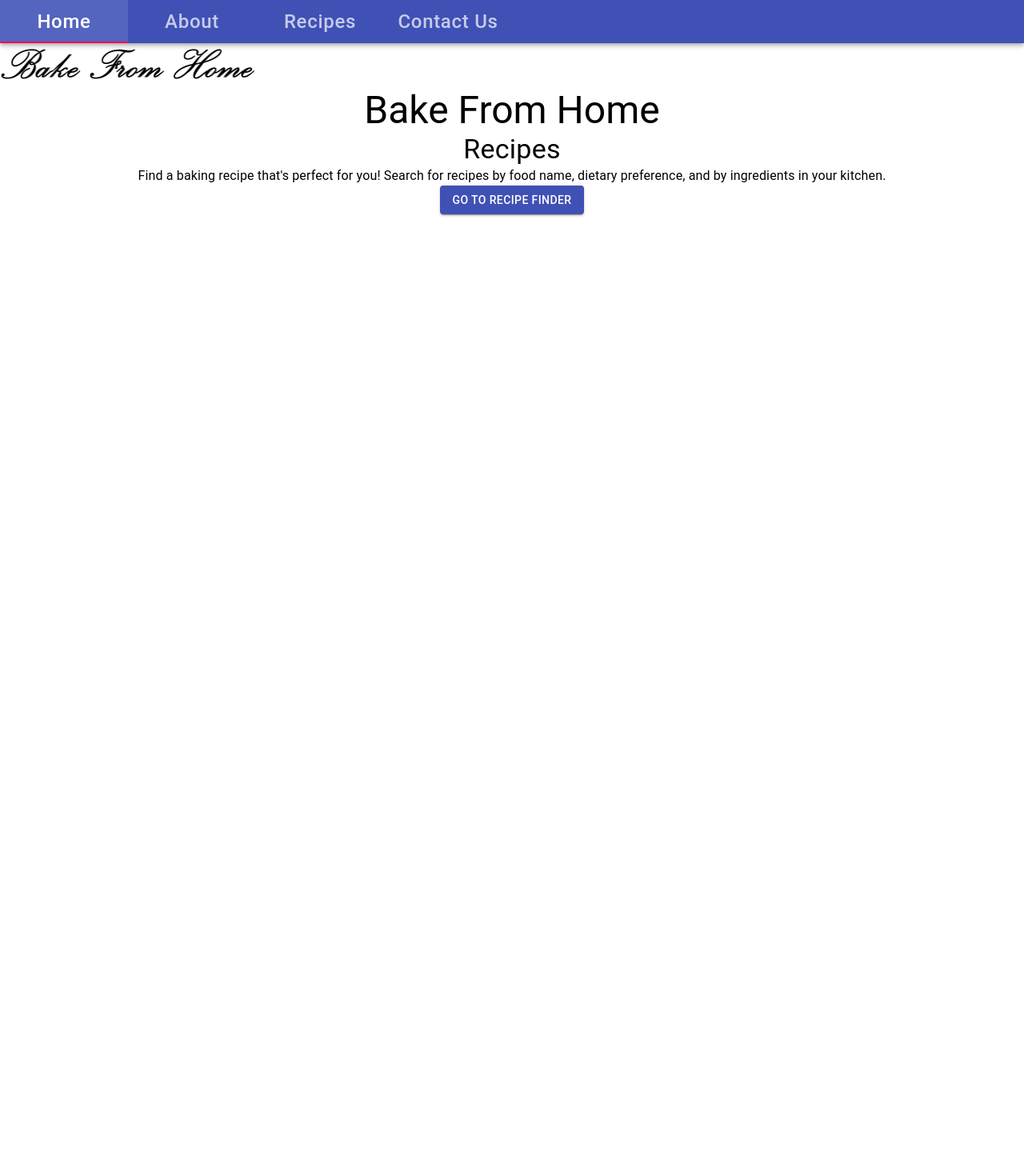
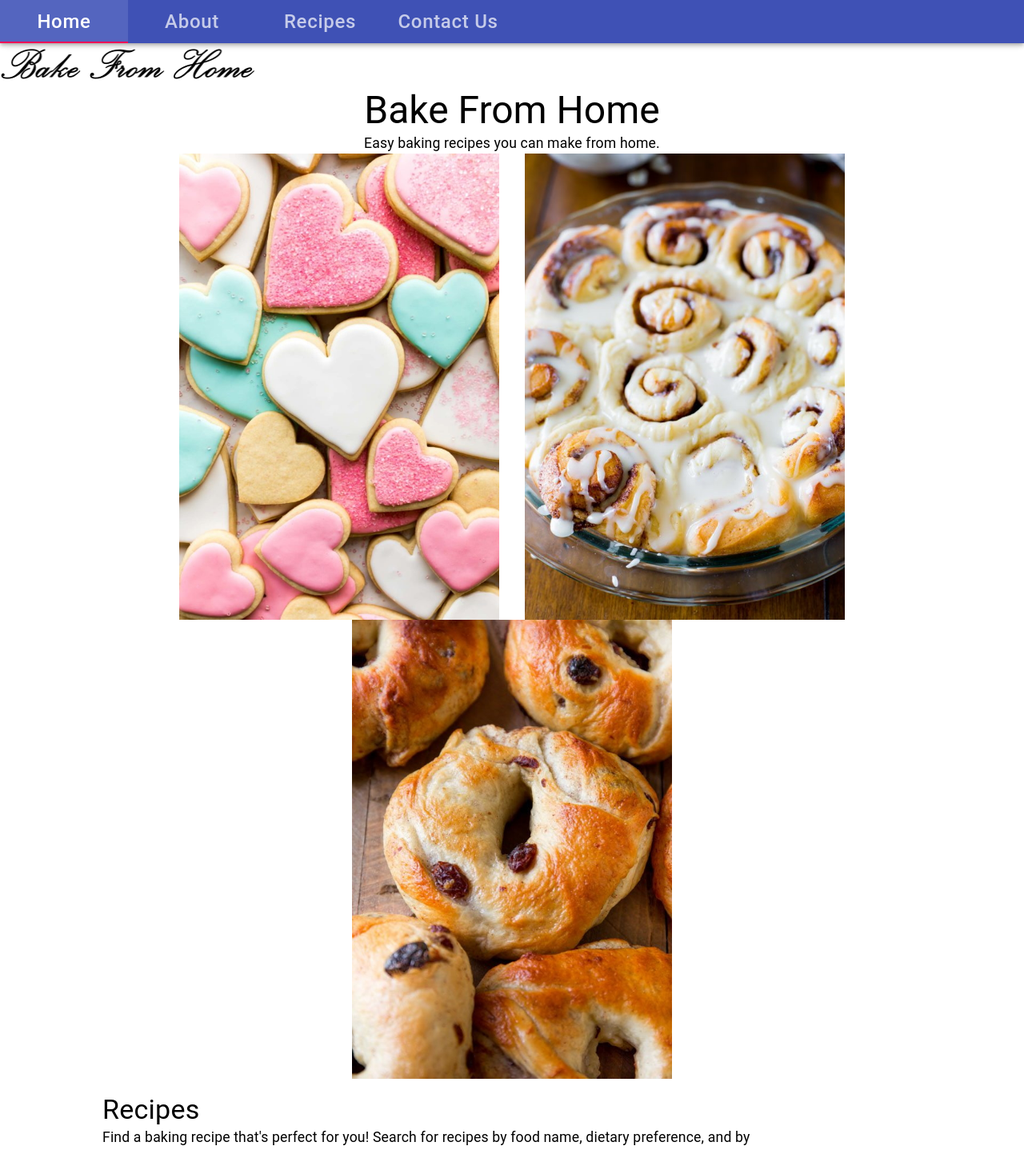
Before and after one commit to chrisvettese/SEG3125-React-Lab, a React (Create React App) app: page / in a window 1280 px wide. Shown: the top 1438 px of the page at 80% size. Before the commit the page ends 800 px from the top, so only its background shows below. Built offline with nearby package versions, Linux system fonts and the light colour scheme.

Commit message:
Going to a new page scrolls to the top

```diff
--- a/src/App.js
+++ b/src/App.js
@@ -4,17 +4,56 @@ import Button from "@material-ui/core/Button";
 import Grid from "@material-ui/core/Grid";
 import {useHistory} from 'react-router-dom';
 import NavBar from "./Common";
+import makeStyles from "@material-ui/core/styles/makeStyles";
+import recipeData from "./resources/recipeText";
+
+const useStyles = makeStyles(() => ({
+    standardText: {
+        fontSize: "1.1em"
+    },
+    bigImage: {
+        width: "25em",
+        height: "auto",
+        paddingLeft: "1em",
+        paddingRight: "1em"
+    },
+    sideAlign: {
+        marginLeft: "10%",
+        maxWidth: "70%"
+    },
+    sideAlignText: {
+        marginLeft: "10%",
+        maxWidth: "70%",
+        fontSize: "1.1em"
+    }
+}));
 
 function App() {
+    const classes = useStyles();
     const history = useHistory();
+
+    if (history.location.state !== undefined && history.location.state.tab !== undefined) {
+        const tab = history.location.state.tab;
+        console.log("TAB " + tab);
+    }
+
     return (
         <Fragment>
             <NavBar/>
             <Typography align="center" variant="h3">Bake From Home</Typography>
-            <Typography align="center" variant="h4">Recipes</Typography>
-            <Typography align="center">Find a baking recipe that's perfect for you! Search for recipes by food name,
+            <Typography align="center" className={classes.standardText}>Easy baking recipes you can make from
+                home.</Typography>
+            <Grid container justify="center">
+                <img className={classes.bigImage} src={recipeData.images[0]} alt={recipeData.names[0]}/>
+                <img className={classes.bigImage} src={recipeData.images[1]} alt={recipeData.names[1]}/>
+                <img className={classes.bigImage} src={recipeData.images[3]} alt={recipeData.names[3]}/>
+            </Grid>
+            <br/>
+            <Typography className={classes.sideAlign} variant="h4">Recipes</Typography>
+            <Typography className={classes.sideAlignText}>Find a baking recipe that's perfect for you! Search for
+                recipes by food name,
                 dietary preference, and by ingredients in your kitchen.</Typography>
-            <Grid container justify="center">
+            <Grid container className={classes.sideAlign}>
                 <Button variant="contained" color="primary" onClick={() => history.push('/recipes')}>Go to Recipe
                     Finder</Button>
             </Grid>
--- a/src/Common.js
+++ b/src/Common.js
@@ -51,7 +51,7 @@ function NavBar() {
     const path = window.location.pathname;
     let initialState = "home";
     if (path.includes("/recipes")) {
-        initialState = "finder";
+        initialState = "recipes";
     }
     if (history.location.state !== undefined && history.location.state.tab !== undefined) {
         initialState = history.location.state.tab;
@@ -59,7 +59,7 @@ function NavBar() {
     const [tabValue, setTabValue] = useState(initialState);
 
     function changeTab(tab) {
-        if (tab !== "finder" || tabValue !== "finder") {
+        if (tab !== "recipes" || tabValue !== "recipes") {
             history.push("/", {tab: tab});
         }
         setTabValue(tab);
@@ -71,11 +71,13 @@ function NavBar() {
                 <Tabs value={tabValue}>
                     <NavTab value="home" label="Home" onClick={() => changeTab("home")}/>
                     <NavTab value="about" label="About" onClick={() => changeTab("about")}/>
-                    <NavTab value="finder" label="Recipes" onClick={() => changeTab("finder")}/>
+                    <NavTab value="recipes" label="Recipes" onClick={() => changeTab("recipes")}/>
                     <NavTab value="contact" label="Contact Us" onClick={() => changeTab("contact")}/>
                 </Tabs>
             </AppBar>
-            <img src={logo} alt="Logo" className={classes.logo}/>
+            <a href={window.location.host} onClick={() => changeTab("home")}>
+                <img src={logo} alt="Logo" className={classes.logo}/>
+            </a>
         </Fragment>
     )
 }
--- a/src/Finder.js
+++ b/src/Finder.js
@@ -1,4 +1,4 @@
-import React, {Fragment, useState} from "react";
+import React, {Fragment, useEffect, useState} from "react";
 import NavBar, {Divide, getRatingAverage} from "./Common";
 import Typography from "@material-ui/core/Typography";
 import recipeData from "./resources/recipeText";
@@ -66,6 +66,10 @@ const useStyles = makeStyles((theme) => ({
 function Finder() {
     const classes = useStyles();
     const history = useHistory();
+
+    useEffect(() => {
+        window.scrollTo(0, 0);
+    });
 
     const initialRecipesFound = new Array(recipeData.names.length);
     for (let i = 0; i < initialRecipesFound.length; i++) {
--- a/src/NotFound.js
+++ b/src/NotFound.js
@@ -1,9 +1,28 @@
-import React from 'react';
+import React, {Fragment} from 'react';
 import Typography from "@material-ui/core/Typography";
+import NavBar from "./Common";
+import makeStyles from "@material-ui/core/styles/makeStyles";
+import Button from "@material-ui/core/Button";
+import {useHistory} from "react-router-dom";
+
+const useStyles = makeStyles(() => ({
+    standard: {
+        marginLeft: "10%",
+        maxWidth: "70%"
+    }
+}));
 
 function NotFound() {
+    const classes = useStyles();
+    const history = useHistory();
+
     return (
-        <Typography>Page not found!</Typography>
+        <Fragment>
+            <NavBar/>
+            <Typography className={classes.standard} variant="h3">Page not found!</Typography>
+            <br/>
+            <Button className={classes.standard} variant="contained" color="primary" onClick={() => history.push("/")}>Return Home</Button>
+        </Fragment>
     )
 }
 
--- a/src/Recipes.js
+++ b/src/Recipes.js
@@ -1,4 +1,4 @@
-import React, {Fragment, useState} from "react";
+import React, {Fragment, useEffect, useState} from "react";
 import {Route} from "react-router-dom";
 import {HashLink} from 'react-router-hash-link';
 import Typography from "@material-ui/core/Typography";
@@ -12,8 +12,9 @@ import Divider from "@material-ui/core/Divider";
 import NotFound from "./NotFound";
 import TextField from "@material-ui/core/TextField";
 import Button from "@material-ui/core/Button";
+import makeStyles from "@material-ui/core/styles/makeStyles";
 
-const styles = {
+const useStyles = makeStyles(() => ({
     recipeImage: {
         width: "24em",
         height: "auto"
@@ -33,9 +34,15 @@ const styles = {
         marginLeft: "10%",
         width: "30em"
     }
-};
+}));
 
 function Recipes() {
+    const classes = useStyles();
+
+    useEffect(() => {
+        window.scrollTo(0, 0);
+    });
+
     const path = window.location.pathname.substring(9);
     const rIndex = recipeData.paths.indexOf(path);
     let tmpIndex = rIndex;
@@ -100,19 +107,19 @@ function Recipes() {
             <br/>
             <Grid container justify="center">
                 <img src={recipeData.images[rIndex]} alt={recipeData.names[rIndex]}
-                     style={styles.recipeImage}/>
+                     className={classes.recipeImage}/>
             </Grid>
             <br/>
-            <Typography style={styles.recipeParagraph}>{recipeData.descriptions[rIndex]}</Typography>
+            <Typography className={classes.recipeParagraph}>{recipeData.descriptions[rIndex]}</Typography>
             <Divide/>
-            <Typography style={styles.recipeStandard} variant="h4">Ingredients</Typography>
-            <Typography style={styles.recipeParagraph}>{recipeData.ingredients[rIndex]}</Typography>
+            <Typography className={classes.recipeStandard} variant="h4">Ingredients</Typography>
+            <Typography className={classes.recipeParagraph}>{recipeData.ingredients[rIndex]}</Typography>
             <Divide/>
-            <Typography style={styles.recipeStandard} variant="h4">Instructions</Typography>
-            <Typography style={styles.recipeParagraph}>{recipeData.instructions[rIndex]}</Typography>
+            <Typography className={classes.recipeStandard} variant="h4">Instructions</Typography>
+            <Typography className={classes.recipeParagraph}>{recipeData.instructions[rIndex]}</Typography>
             <Divide/>
-            <Typography style={styles.recipeStandard} variant="h4" id="reviews">Reviews</Typography>
-            <Grid container style={styles.recipeStandard}>
+            <Typography className={classes.recipeStandard} variant="h4" id="reviews">Reviews</Typography>
+            <Grid container className={classes.recipeStandard}>
                 <Typography style={{fontSize: "1.1em"}}>{ratingAvg + "\u00a0"}</Typography>
                 <Divider orientation="vertical" flexItem/>
                 <Typography>{"\u00a0"}</Typography>
@@ -124,11 +131,11 @@ function Recipes() {
                 </Typography>
             </Grid>
             <br/>
-            <Rating name="review-rating" value={newRating} style={styles.recipeStandard}
+            <Rating name="review-rating" value={newRating} className={classes.recipeStandard}
                     onChange={(_, newValue) => setNewRating(newValue)}/>
             <br/>
             <TextField
-                style={styles.recipeStandard}
+                className={classes.recipeStandard}
                 label="Name"
                 variant="outlined"
                 value={newName}
@@ -145,13 +152,13 @@ function Recipes() {
                 label="Leave feedback (optional)"
                 multiline
                 rows={4}
-                style={styles.textField}
+                className={classes.textField}
                 variant="outlined"
                 value={newReview}
                 onChange={e => setNewReview(e.target.value)}
             />
             <br/><br/>
-            <Button style={styles.recipeStandard} variant="contained" color="primary" onClick={() => postReview()}>
+            <Button className={classes.recipeStandard} variant="contained" color="primary" onClick={() => postReview()}>
                 Post
             </Button>
             <br/>
@@ -161,11 +168,11 @@ function Recipes() {
                     return (
                         <Fragment key={index}>
                             <Grid container>
-                                <Typography variant="h5" style={styles.recipeStandard}>{name}</Typography>
+                                <Typography variant="h5" className={classes.recipeStandard}>{name}</Typography>
                                 <Rating value={ratings[index]} readOnly/>
                             </Grid>
                             <Typography
-                                style={styles.recipeParagraph}>{reviews[index]}</Typography>
+                                className={classes.recipeParagraph}>{reviews[index]}</Typography>
                             <br/>
                         </Fragment>
                     )
--- a/src/index.js
+++ b/src/index.js
@@ -17,6 +17,9 @@ ReactDOM.render(
             <Route exact path="/">
                 <App/>
             </Route>
+            <Route exact path="/home">
+                <App/>
+            </Route>
             <Route exact path="/recipes">
                 <Finder/>
             </Route>
```
